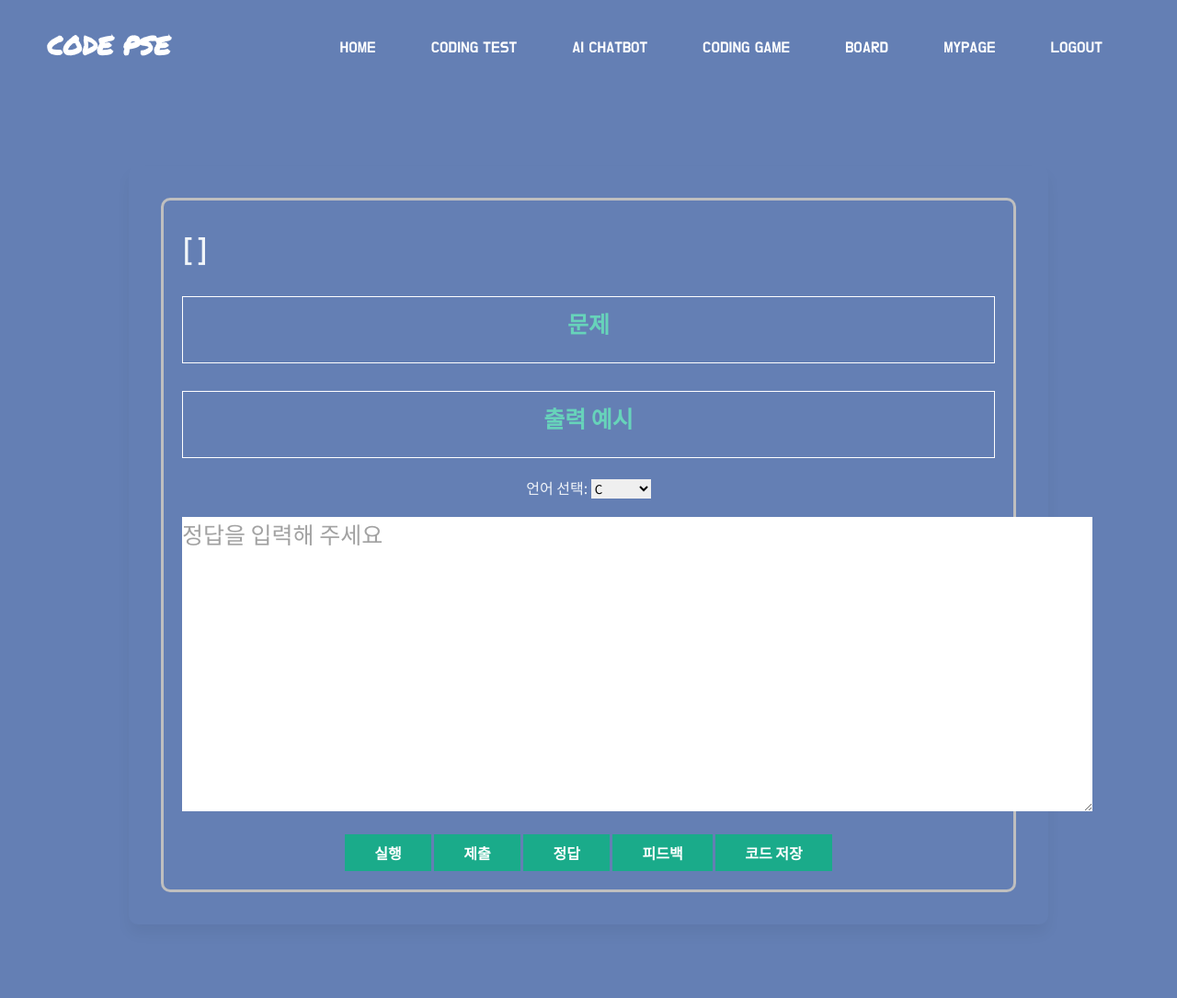
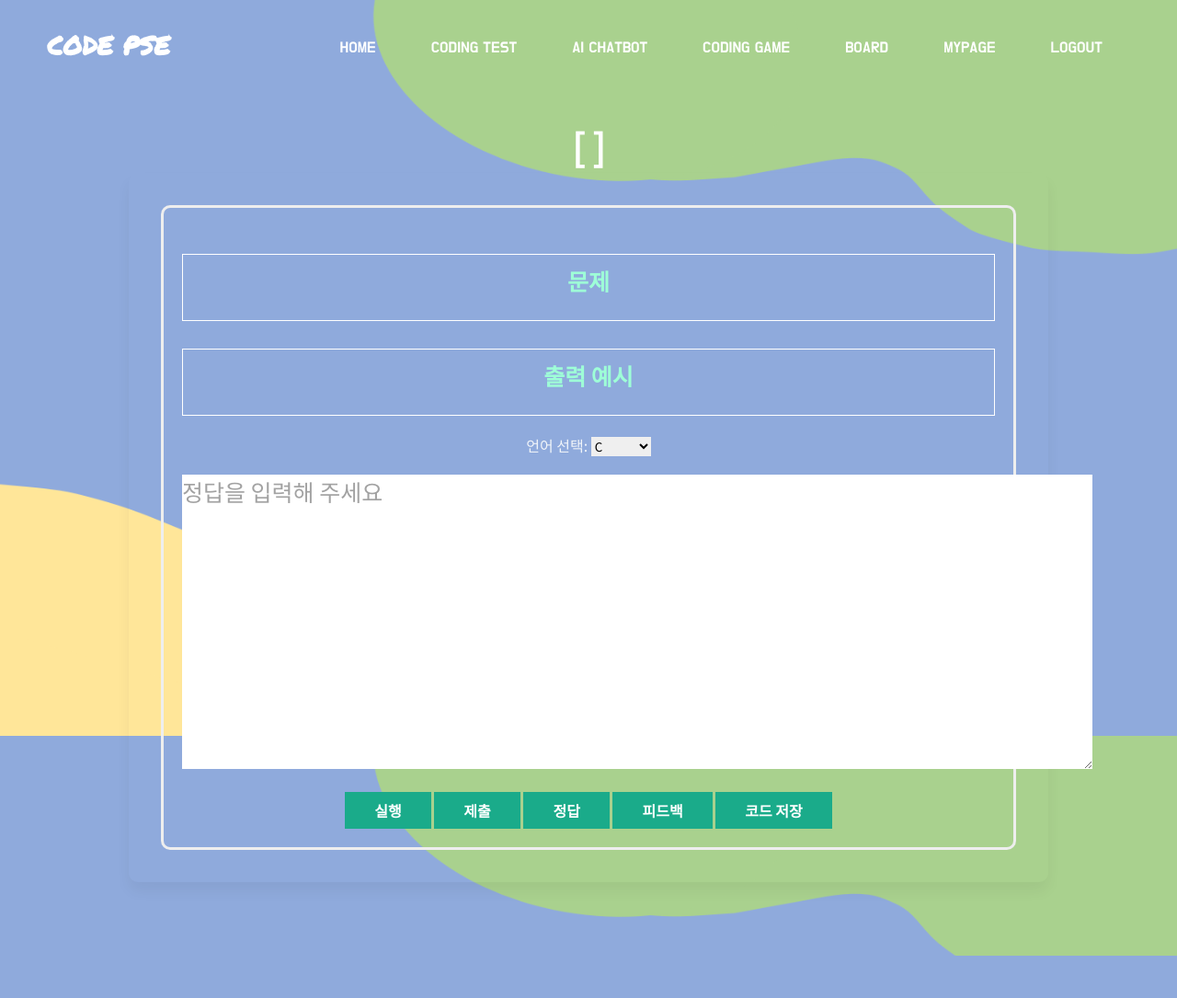
Before and after one commit to HBNU-SWUNIV/come-capstone23-pse, a Flask app: template 003 Code/codepse/app/templates/test.html in a window 1280 px wide. Shown: the whole page at 92% size. After the commit the page ends 1039 px from the top, so only its background shows below. Run offline with Flask 3, Linux system fonts and the light colour scheme; the template is opened without the code that fills it, so the values that code supplies are empty; parts of the project's set-up code (start-up, migrations or seed data) failed here and were passed over.

```diff
--- a/003 Code/codepse/app/static/css/board_detail.css
+++ b/003 Code/codepse/app/static/css/board_detail.css
@@ -24,8 +24,8 @@ h2{
     padding: 20px;
     margin-top: 20px;
    /*  배경 반투명하게 하는거! 해보고 별로면 빼자!
-   background-color: hsla(221, 60%, 28%, 0.5);
-   */
+   background-color: hsla(273, 100%, 92%, 0.5);*/
+
 
 }
 
--- a/003 Code/codepse/app/static/css/codingtest.css
+++ b/003 Code/codepse/app/static/css/codingtest.css
@@ -8,21 +8,24 @@
 }
 section.coding{
     margin-top: 80px;
-    background-color: #647fb4;
+
 
   }
 
   .coding {
-    background-color: #647fb4;
+
     justify-content: center;
     align-items: center;
   }
 
   body {
-    background-color: #647fb4;
+    background: url(/static/images/background.png);
     display: flex;
     justify-content: center;
     align-items: center;
+    background-repeat: no-repeat;  /* 배경 이미지 반복 안하게 하는 */
+    background-attachment: fixed;  /* 배경 이미지 고정시킴 */
+    background-size: cover;        /* 배경 이미지 화면 꽉 차게 조정. */
 
 
   }
@@ -31,9 +34,10 @@ section.coding{
     position: fixed;
     width: 100%;
     height: 100px;
-    /* Your existing styles... */
-    background-color:#647fb4;
+
 }
+
+
 
   h1{
     margin-top: 100px;
@@ -48,9 +52,10 @@ section.coding{
   }
 
   h1 {
-    margin-top: 10px;
-    font-size: 30px;
+   margin-top: -50px;
+    font-size: 40px;
     font-weight: bold;
+    text-align: center;
 
   }
 
@@ -100,7 +105,7 @@ section.coding{
     font-size: 25px;
     font-weight: bold;
     margin-bottom: 15px;
-    color: #67d3ba;
+    color: #9effd7;
   }
 
   .ttext2{
@@ -135,7 +140,7 @@ section.coding{
   .wrapper .content-box {
     padding: 20px 20px 0;
     border-radius: 10px;
-    border: 3px solid #bfbfbf;
+    border: 3px solid #eeeeee;
   }
 
   textarea::placeholder {
--- a/003 Code/codepse/app/templates/test.html
+++ b/003 Code/codepse/app/templates/test.html
@@ -5,11 +5,14 @@
     <title>Coding Test</title>
 
 	<!--- cutom css line -->
+
     <link href="{{ url_for('static', filename='css/menu.css') }}" rel="stylesheet">
+    <link href="{{ url_for('static', filename='css/codingtest.css') }}" rel="stylesheet">
 
 
     <!--- box icons link -->
     <link rel="stylesheet"
+
     href="https://cdn.jsdelivr.net/npm/boxicons@latest/css/boxicons.min.css">
 
     <!--- google fonts link -->
@@ -41,19 +44,22 @@
                 </div>
                 <li><a href="/board_list">BOARD</a></li>
               </li>
+              <li><a href="/mypage" class="mypage-btn">MYPAGE</a></li>
+              <li><a href="/logout" class="loginout-btn">LOGOUT</a></li>
               {% if current_user.is_authenticated %}
                 <!-- 로그인 한 사용자의 이름을 표시 -->
                 <li class="user-name">hello, {{ current_user.username }}</li>
               {% endif %}
-              <li><a href="/mypage" class="mypage-btn">MYPAGE</a></li>
-              <li><a href="/logout" class="loginout-btn">LOGOUT</a></li>
 
 
         </ul>
     </header>
 <html lang="en">
 <section class="coding">
+  <h1>[ {{ q_list.q_name }} ]</h1>
 <head>
+  <title>{{ q_list.q_name }}</title>
+
   <div class="wrapper">
 		<div class="content-box">
     <title>{{ q_list.q_name }}</title>
@@ -63,8 +69,7 @@
 
 </head>
 <body>
-    <link href="{{ url_for('static', filename='css/codingtest.css') }}" rel="stylesheet">
-    <h1>[ {{ q_list.q_name }} ]</h1>
+
     <div id="problem">
         <p class="ttext">문제</p>
         <p class="ttext2">{{ q_list.q_content | safe }}</p>
@@ -99,6 +104,18 @@
 
 
 <script>
+
+const header = document.querySelector("header")
+
+window.addEventListener ("scroll", function(){
+    header.classList.toggle("sticky", window.scrollY > 80)
+});
+//이거는 뭐시냐면은 그 메인페이지 스크롤 내릴때 메뉴는 안없어지고 그대로 유지되는 고것 근데 쫌 간지나게 유지돼..
+
+
+
+
+
 $(document).ready(function() {
     var isCodeExecuted = false; // 코드가 실행되었는지 확인하는 flag
 
```
Also changed, not shown: 003 Code/codepse/app/static/css/ai_chatbot.css (+23 -11 lines), 003 Code/codepse/app/templates/ai_chatbot.html (+6 -5 lines), 003 Code/codepse/app/static/images/chatbot_back.png (added), 003 Code/codepse/app/static/images/chatimg.jpg (added).
